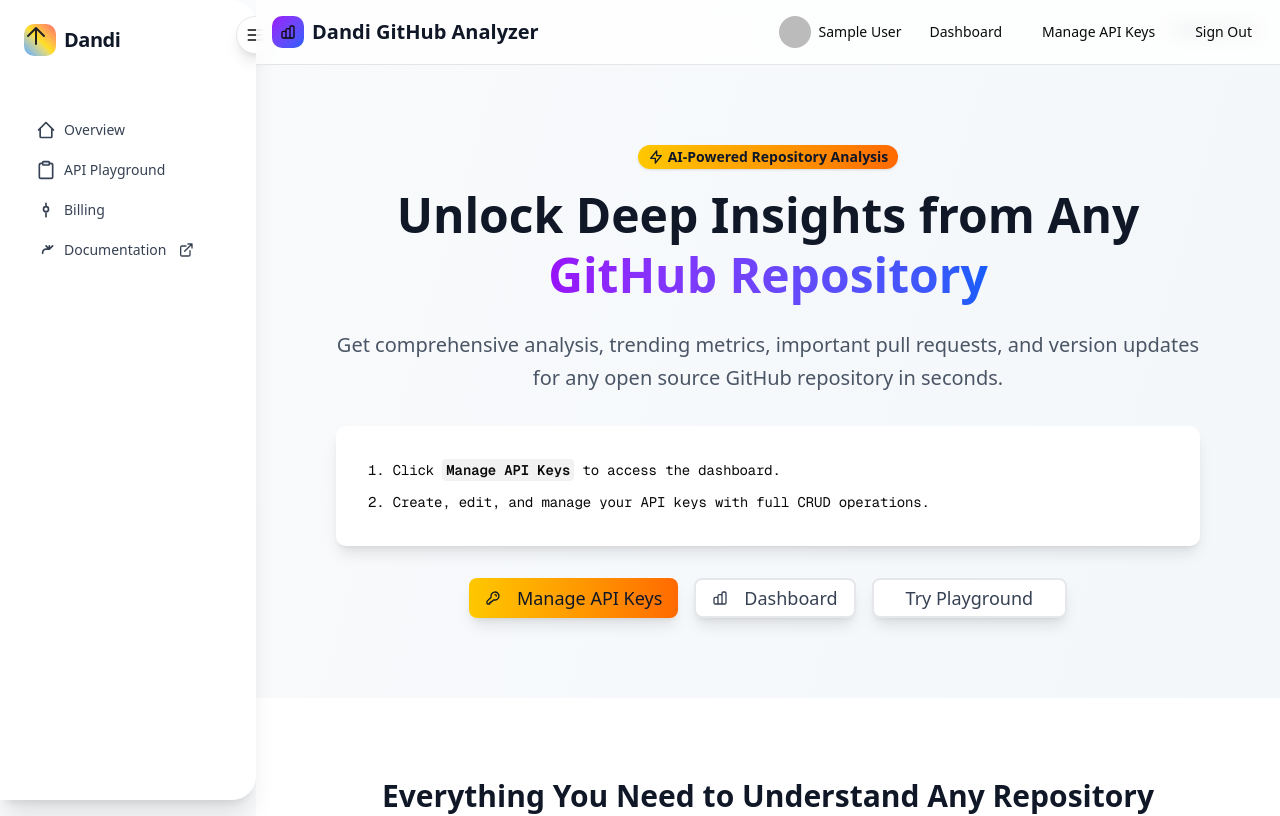
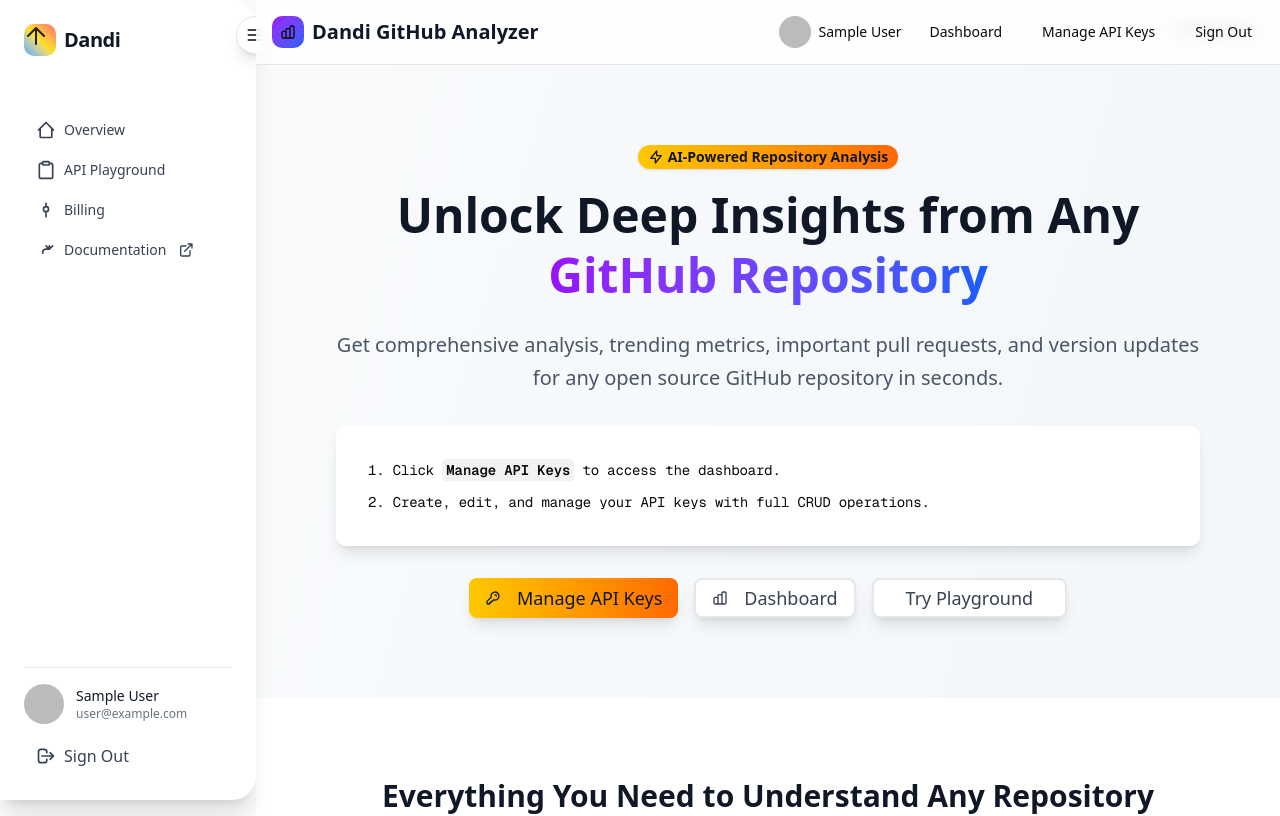
Before and after one commit to qc2321/dandi, a Next.js app: page / in a window 1280 px wide. Shown: the top 816 px of the page. Built offline with nearby package versions, Linux system fonts and the light colour scheme; no server answers; sample sign-in values are in the browser's storage.

Commit message:
Added user info in sidebar

```diff
--- a/next.config.mjs
+++ b/next.config.mjs
@@ -1,4 +1,21 @@
 /** @type {import('next').NextConfig} */
-const nextConfig = {};
+const nextConfig = {
+    // Disable the development overlay
+    devIndicators: {
+        buildActivity: false,
+        buildActivityPosition: 'bottom-right',
+    },
+    // Disable Turbopack development overlay
+    experimental: {
+        turbo: {
+            rules: {
+                '*.svg': {
+                    loaders: ['@svgr/webpack'],
+                    as: '*.js',
+                },
+            },
+        },
+    },
+};
 
 export default nextConfig;
--- a/package.json
+++ b/package.json
@@ -3,7 +3,7 @@
   "version": "0.1.0",
   "private": true,
   "scripts": {
-    "dev": "next dev --turbopack",
+    "dev": "next dev",
     "build": "next build",
     "start": "next start",
     "lint": "next lint"
--- a/src/app/SidebarShell.js
+++ b/src/app/SidebarShell.js
@@ -2,10 +2,12 @@
 import { useState } from "react";
 import Link from "next/link";
 import { usePathname } from "next/navigation";
+import { useSession, signOut } from "next-auth/react";
 
 export default function SidebarShell({ children }) {
     const [sidebarOpen, setSidebarOpen] = useState(true);
     const pathname = usePathname();
+    const { data: session, status } = useSession();
 
     return (
         <div className="flex min-h-screen">
@@ -82,6 +84,48 @@ export default function SidebarShell({ children }) {
                         {sidebarOpen && <svg className="w-4 h-4 ml-1 flex-shrink-0" fill="none" stroke="currentColor" strokeWidth="2" viewBox="0 0 24 24"><path d="M18 13v6a2 2 0 01-2 2H6a2 2 0 01-2-2V8a2 2 0 012-2h6" strokeLinecap="round" strokeLinejoin="round" /><path d="M15 3h6m0 0v6m0-6L10 14" strokeLinecap="round" strokeLinejoin="round" /></svg>}
                     </a>
                 </nav>
+
+                {/* User Profile Section */}
+                {session && (
+                    <div className={`border-t border-gray-200 pt-4 ${sidebarOpen ? "" : "lg:items-center"}`}>
+                        <div className={`flex items-center gap-3 ${sidebarOpen ? "mb-3" : "lg:justify-center"}`}>
+                            {session.user?.image ? (
+                                <img
+                                    src={session.user.image}
+                                    alt={session.user.name || "User"}
+                                    className="w-10 h-10 rounded-full flex-shrink-0"
+                                />
+                            ) : (
+                                <div className="w-10 h-10 bg-gray-300 rounded-full flex items-center justify-center flex-shrink-0">
+                                    <svg className="w-6 h-6 text-gray-600" fill="none" stroke="currentColor" strokeWidth="2" viewBox="0 0 24 24">
+                                        <path strokeLinecap="round" strokeLinejoin="round" d="M16 7a4 4 0 11-8 0 4 4 0 018 0zM12 14a7 7 0 00-7 7h14a7 7 0 00-7-7z" />
+                                    </svg>
+                                </div>
+                            )}
+                            {sidebarOpen && (
+                                <div className="flex-1 min-w-0">
+                                    <p className="text-sm font-medium text-gray-900 truncate">
+                                        {session.user?.name || "User"}
+                                    </p>
+                                    <p className="text-xs text-gray-500 truncate">
+                                        {session.user?.email}
+                                    </p>
+                                </div>
+                            )}
+                        </div>
+                        <button
+                            onClick={() => signOut()}
+                            className={`w-full flex items-center gap-2 px-3 py-2 rounded-lg transition-colors text-gray-700 hover:bg-gray-100 hover:text-gray-900 ${sidebarOpen ? "justify-start" : "lg:justify-center"}`}
+                        >
+                            <span className="inline-block w-5 h-5 flex-shrink-0">
+                                <svg fill="none" stroke="currentColor" strokeWidth="2" viewBox="0 0 24 24">
+                                    <path strokeLinecap="round" strokeLinejoin="round" d="M17 16l4-4m0 0l-4-4m4 4H7m6 4v1a3 3 0 01-3 3H6a3 3 0 01-3-3V7a3 3 0 013-3h4a3 3 0 013 3v1" />
+                                </svg>
+                            </span>
+                            {sidebarOpen && <span>Sign Out</span>}
+                        </button>
+                    </div>
+                )}
             </aside>
             {/* Main content area */}
             <main className={`flex-1 transition-all duration-300 ${sidebarOpen ? "lg:ml-64" : "lg:ml-16"}`}>
--- a/src/app/globals.css
+++ b/src/app/globals.css
@@ -138,6 +138,27 @@
   }
 }
 
+/* Hide Next.js development overlay */
+#__next-build-watcher,
+#__next-prerender-indicator,
+[data-nextjs-dev-overlay],
+[data-nextjs-dev-indicator] {
+  display: none !important;
+}
+
+/* Hide Turbopack development overlay */
+[data-turbo-dev-overlay],
+[data-turbo-dev-indicator] {
+  display: none !important;
+}
+
+/* Hide any development-related overlays */
+[class*="dev-overlay"],
+[class*="dev-indicator"],
+[class*="build-activity"] {
+  display: none !important;
+}
+
 /* Mobile-specific improvements */
 @layer utilities {
 
```
